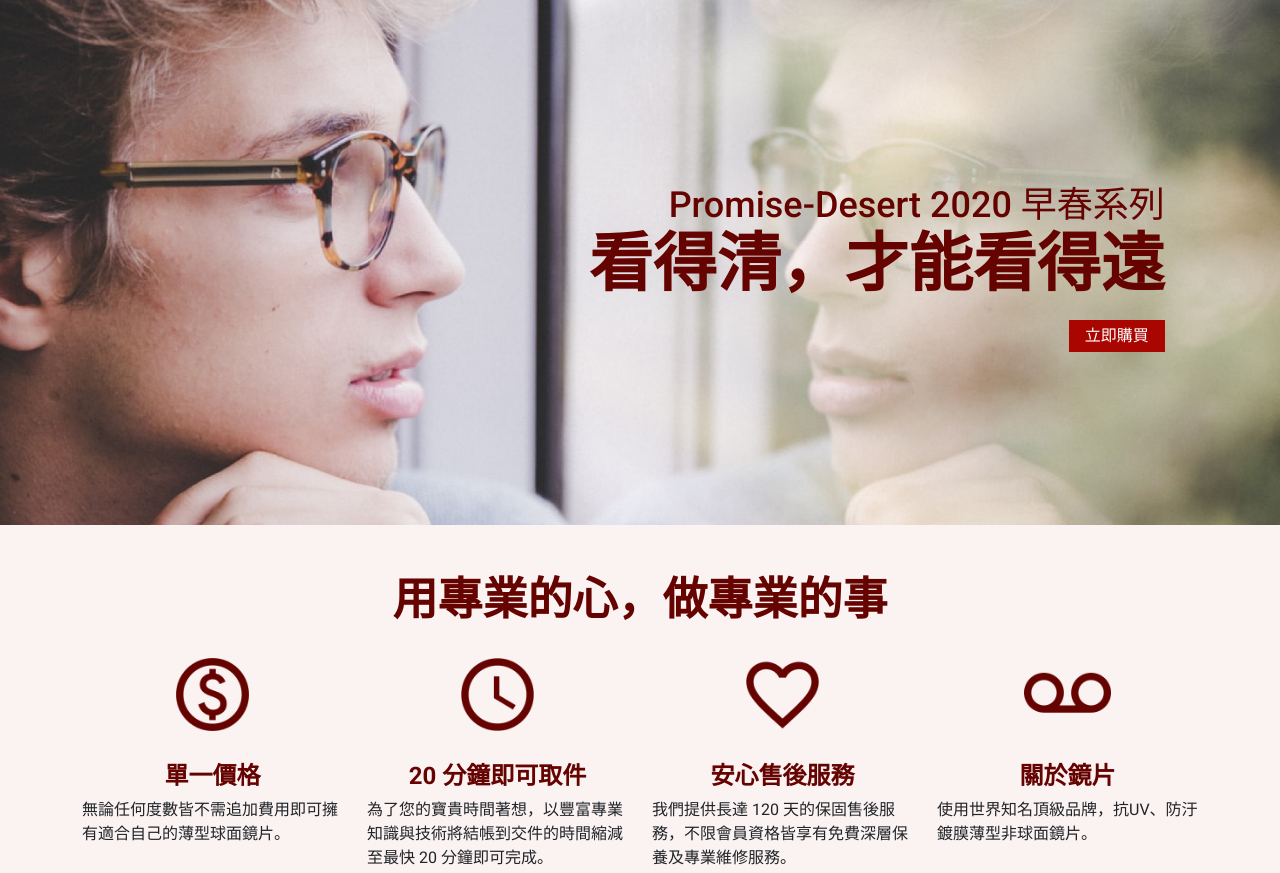
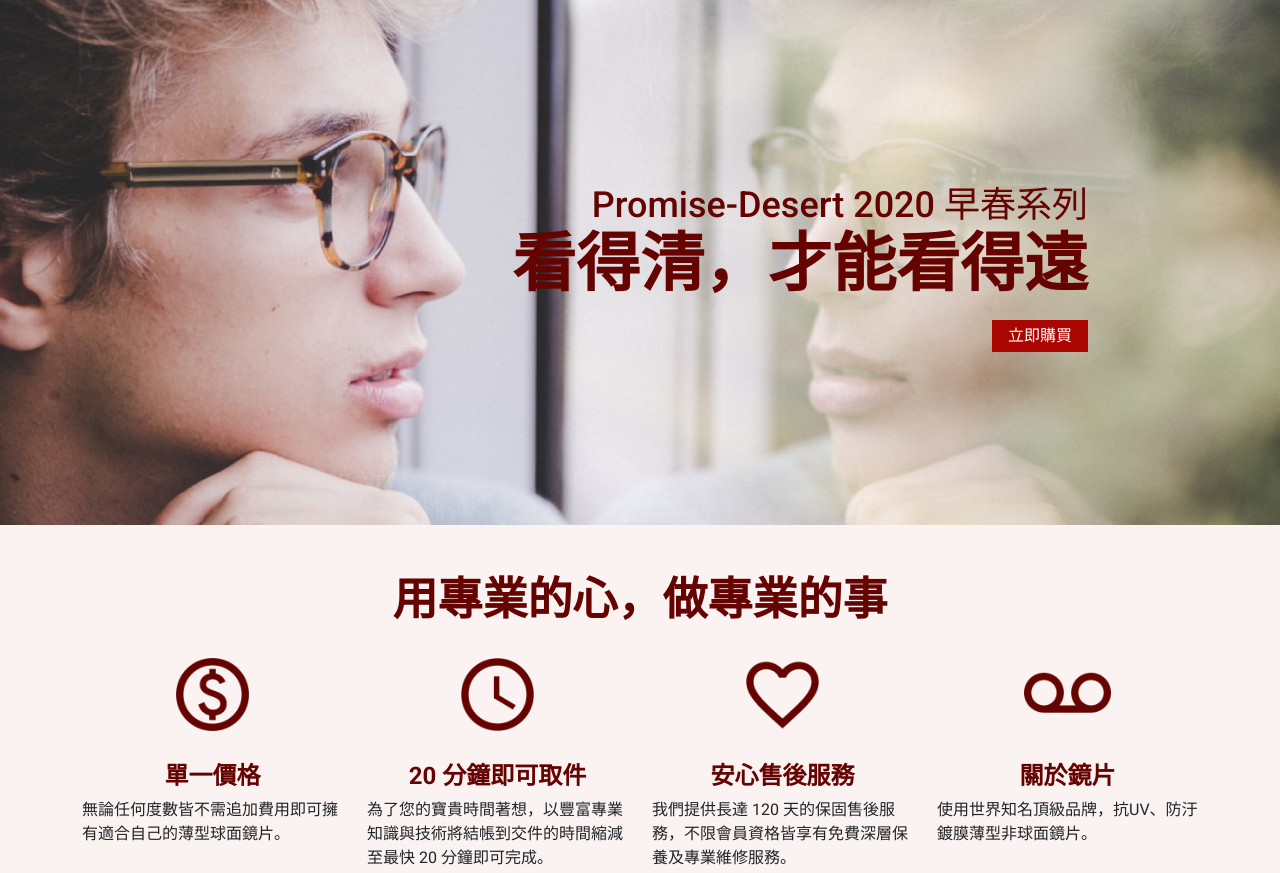
Before and after one commit to Chewsday2024/week3-4-vite, a website built with Vite: page pages/index.html in a window 1280 px wide. Shown: the top 873 px of the page. Built offline with nearby package versions, Linux system fonts and the light colour scheme.

Commit message:
adjust banner-h

```diff
--- a/assets/mycss/extra.css
+++ b/assets/mycss/extra.css
@@ -85,7 +85,7 @@
 
   .h-banner-position {
     top: 35%;
-    right: 9%;
+    right: 15%;
   }
 
   .h-banner-h3 {
```
